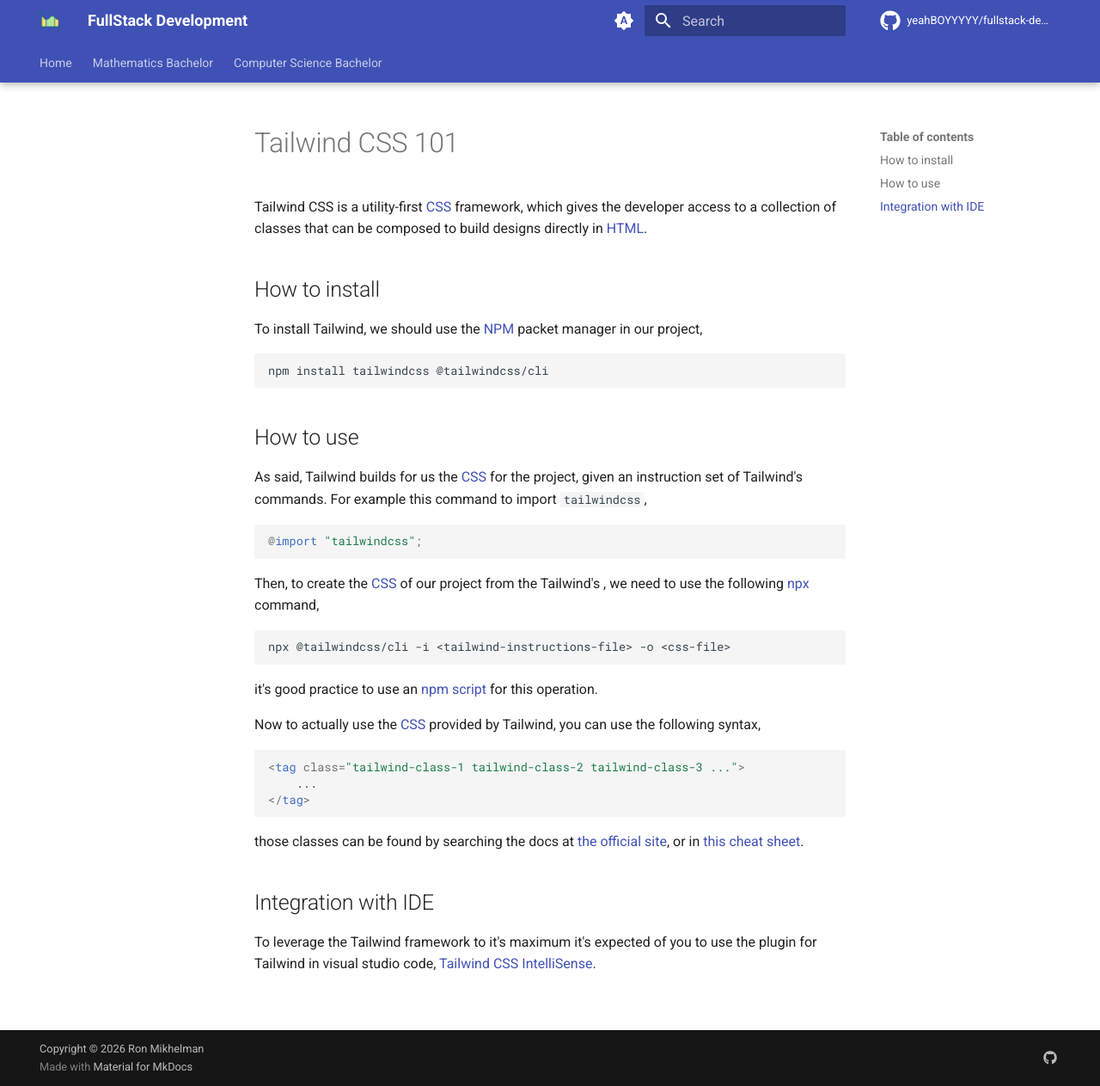
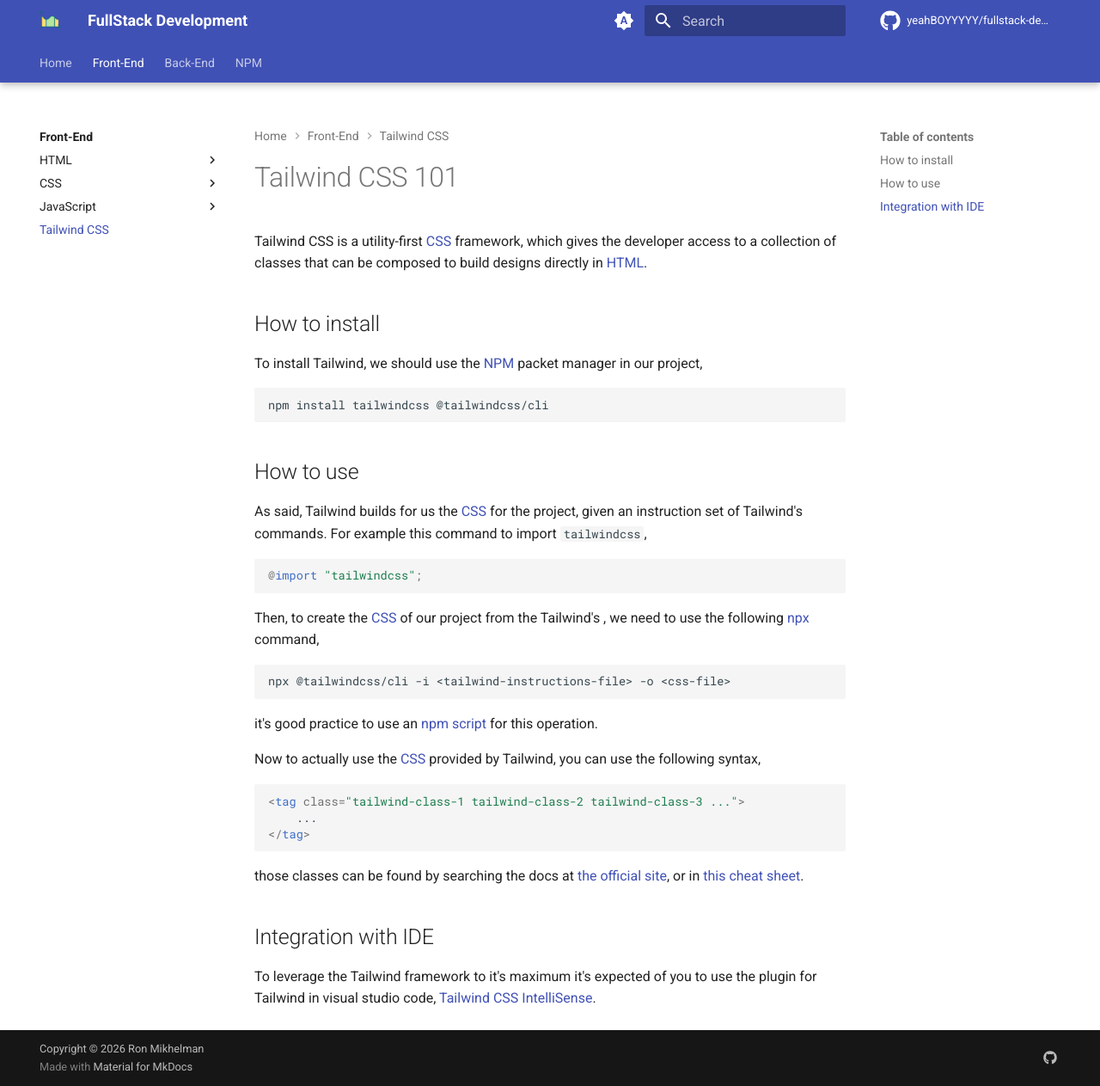
Before and after one commit to yeahBOYYYYY/fullstack-development, an MkDocs documentation site: the page built from docs/Front-End/TailwindCSS/index.md, in a window 1280 px wide and 1263 px high. Shown: the whole window at 86% size. Built offline with MkDocs 1.6.1 and Material for MkDocs 9.7.7, drawn with Linux system fonts in a browser that asks for light colours; comment, search, counter and statistics services are not loaded; part of the change alters nothing that is shown.

Commit message:
Fix Navigation

```diff
--- a/mkdocs.yml
+++ b/mkdocs.yml
@@ -87,19 +87,19 @@ extra:
 
 nav:
   - Home: index.md
-  - Mathematics Bachelor:
-    - mathematics_bachelor/index.md
-    - Discrete Mathematics:
-      - Introduction to Logic: mathematics_bachelor/discrete_mathematics/introduction_to_logic.md
-      - Introduction to Set Theory: mathematics_bachelor/discrete_mathematics/introduction_to_set_theory.md
-      - Introduction to Combinatorics: mathematics_bachelor/discrete_mathematics/introduction_to_combinatorics.md
-      - Introduction to Graph Theory: mathematics_bachelor/discrete_mathematics/introduction_to_graph_theory.md
-      - Logic: mathematics_bachelor/discrete_mathematics/logic.md
-    - Analysis:
-      - Real Analysis 1: mathematics_bachelor/analysis/real_analysis_1.md
-      - Real Analysis 2: mathematics_bachelor/analysis/real_analysis_2.md
-  - Computer Science Bachelor:
-    - computer_science_bachelor/index.md
-    - Algorithms:
-      - Algorithms: computer_science_bachelor/algorithms/algorithms.md
-      - Data Structures: computer_science_bachelor/algorithms/data_structures.md
+  - Front-End:
+    - Front-End/index.md
+    - HTML:
+      - Front-End/HTML/index.md
+    - CSS:
+      - Front-End/CSS/index.md
+    - JavaScript:
+      - Front-End/JavaScript/index.md
+    - Tailwind CSS:
+      - Front-End/TailwindCSS/index.md
+  - Back-End:
+    - Back-End/index.md
+  - NPM:
+    - NPM/index.md
+    - NPM/package.json.md
+    - NPM/NPX.md
```
